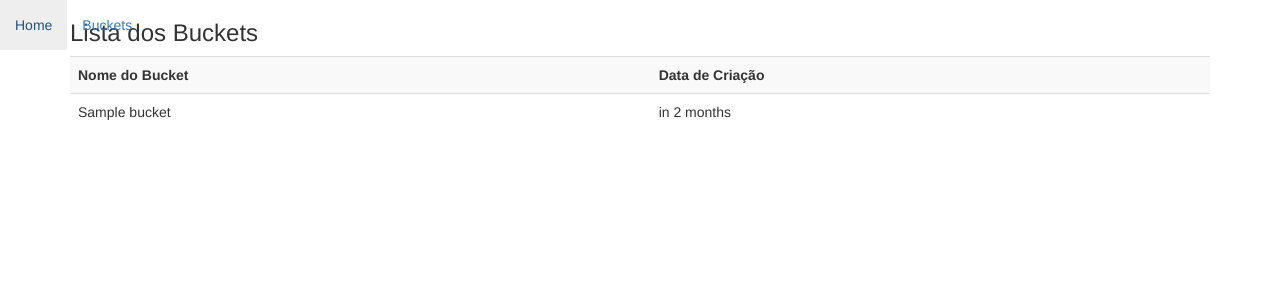
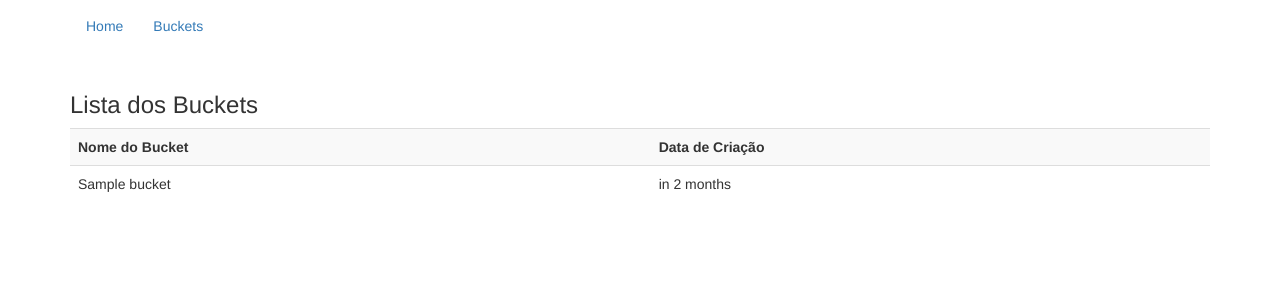
Before and after one commit to victor-s-santos/flask-aws-crud, a Flask app: template templates/index.html in a window 1280 px wide. Shown: the top 300 px of the page. Run offline with Flask 2, Linux system fonts and the light colour scheme; the template is opened without the code that fills it: most values are stand-ins (such as "Sample title", 1, 10 or a date in 2020); some libraries are stand-ins or nearby versions.

Commit message:
cabecalho minimamente estilizado com bootstrap

```diff
--- a/templates/base_layout.html
+++ b/templates/base_layout.html
@@ -9,10 +9,13 @@
 {% block title %}Flask AWS S3 Browser{% endblock %}
 
 {% block navbar %}
-<div class="navbar navbar-fixed-top">
-  <ul class="nav navbar-nav">
-  	<li><a href="{{ url_for('index') }}">Home</a></li>
-  	<li><a href="{{ url_for('files') }}">Buckets</a></li>
+<div class="container">
+	<div class="navbar">
+	  <ul class="nav navbar-nav">
+	  	<li><a href="{{ url_for('index') }}">Home</a></li>
+	  	<li><a href="{{ url_for('files') }}">Buckets</a></li>
+	  </ul>
+	</div>
 </div>
 {% endblock %}
 
```
